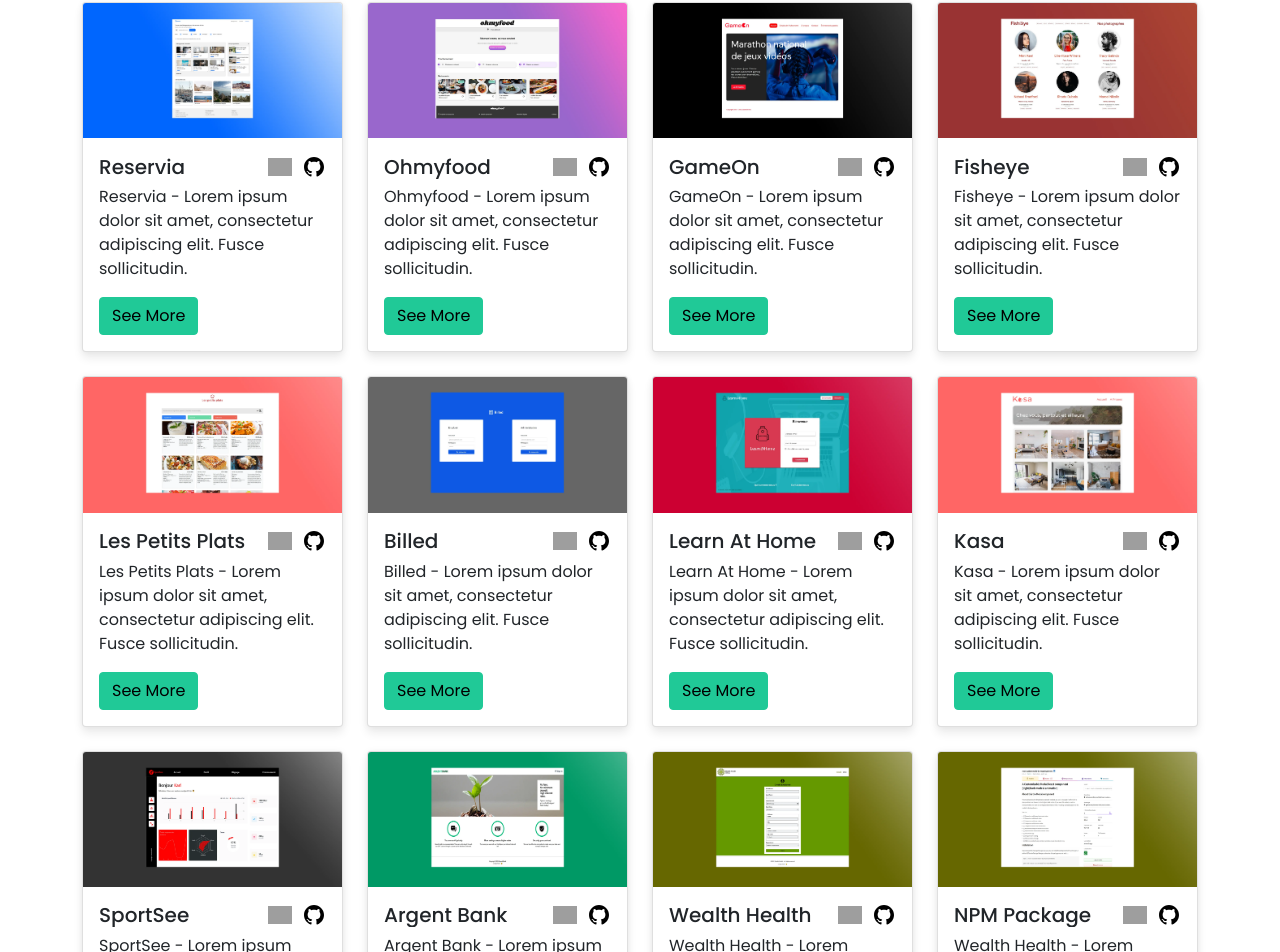
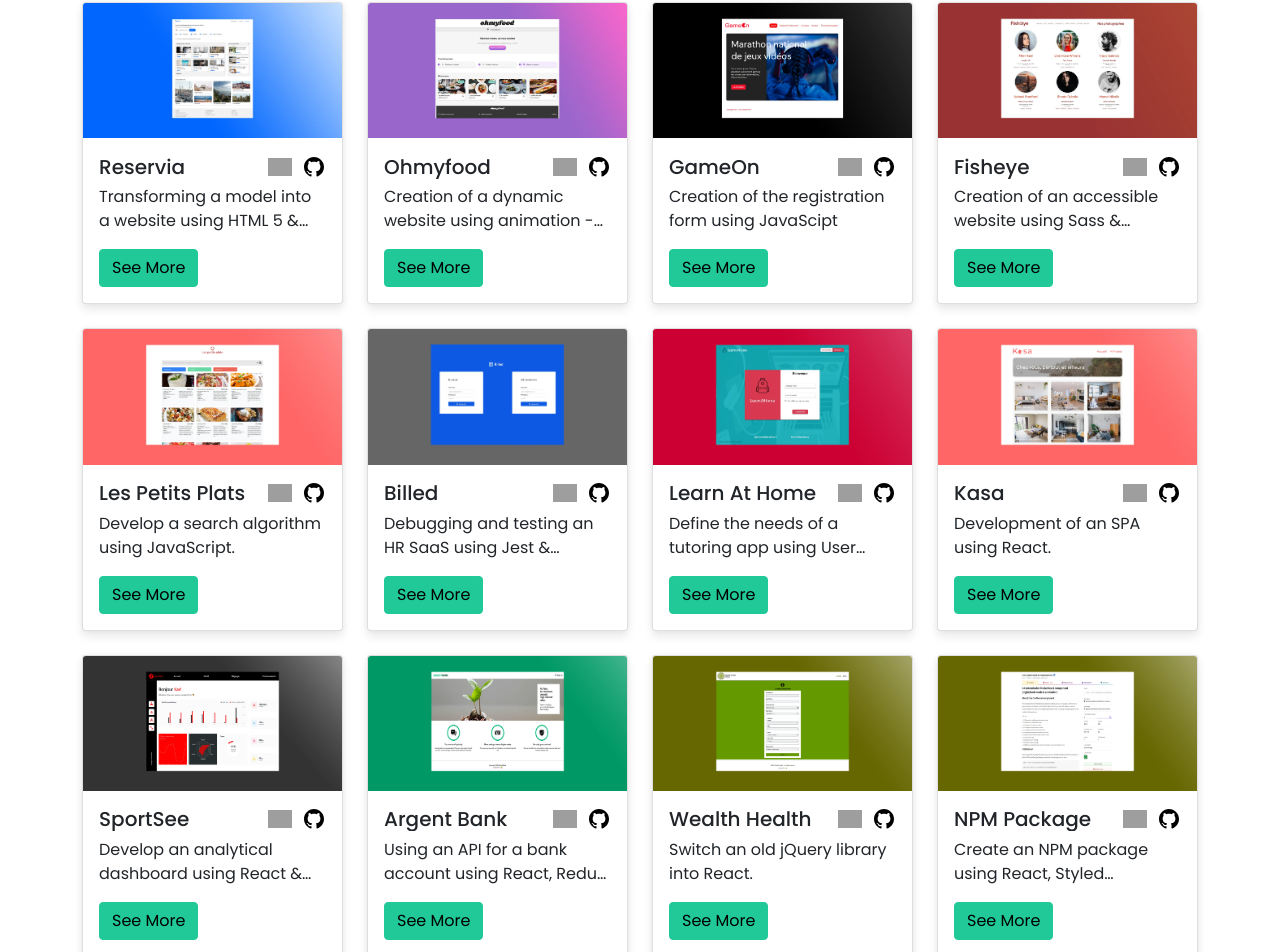
Before and after one commit to Stevens-Mark/Simple-Portfolio, a React (Create React App) app: page / in a window 1280 px wide. Shown: the part 2011-2963 px from the top of the page. Built offline with nearby package versions, Linux system fonts and the light colour scheme; grey boxes are pictures that could not be loaded.

Commit message:
truncate

```diff
--- a/src/assets/data/projects.js
+++ b/src/assets/data/projects.js
@@ -3,7 +3,7 @@ export const projects = [
       "id": "1",
       "date": "2021-03-30",
       "title": "Reservia",
-      "description": "Reservia - Lorem ipsum dolor sit amet, consectetur adipiscing elit. Fusce sollicitudin.",
+      "description": "Transforming a model into a website using HTML 5 & CSS3.",
       "cover": "../images/projects/reservia/001_reserviaFull.webp",
       "alt": "Reservia Website Full Page",
       "textColor": "white",
@@ -41,7 +41,7 @@ export const projects = [
       "id": "2",
       "date": "2021-04-21",
       "title": "Ohmyfood",
-      "description": "Ohmyfood - Lorem ipsum dolor sit amet, consectetur adipiscing elit. Fusce sollicitudin.",
+      "description": "Creation of a dynamic website using animation - Sass.",
       "cover": "../images/projects/ohmyfood/001_ohmyfoodFull.webp",
       "alt": "Ohmyfood Website Full Page",
       "textColor": "white",
@@ -90,7 +90,7 @@ export const projects = [
       "id": "3",
       "date": "2021-05-06",
       "title": "GameOn",
-      "description": "GameOn - Lorem ipsum dolor sit amet, consectetur adipiscing elit. Fusce sollicitudin.",
+      "description": "Creation of the registration form using JavaScipt",
       "cover": "../images/projects/gameon/001_gameOnFull.webp",
       "alt": "Game On Website Full Page",
       "textColor": "white",
@@ -133,7 +133,7 @@ export const projects = [
       "id": "4",
       "date": "2021-06-09",
       "title": "Fisheye",
-      "description": "Fisheye - Lorem ipsum dolor sit amet, consectetur adipiscing elit. Fusce sollicitudin.",
+      "description": "Creation of an accessible website using Sass & JavaScript.",
       "cover": "../images/projects/fisheye/001_fisheyeFull.webp",
       "alt": "Fisheye On Website Full Page",
       "textColor": "white",
@@ -176,7 +176,7 @@ export const projects = [
       "id": "5",
       "date": "2021-07-12",
       "title": "Les Petits Plats",
-      "description": "Les Petits Plats - Lorem ipsum dolor sit amet, consectetur adipiscing elit. Fusce sollicitudin.",
+      "description": "Develop a search algorithm using JavaScript.",
       "cover": "../images/projects/petitsplats/001_petitsplatsFull.webp",
       "alt": "Les Petits Plats On Website Full Page",
       "textColor": "white",
@@ -219,7 +219,7 @@ export const projects = [
       "id": "6",
       "date": "2021-08-09",
       "title": "Billed",
-      "description": "Billed - Lorem ipsum dolor sit amet, consectetur adipiscing elit. Fusce sollicitudin.",
+      "description": "Debugging and testing an HR SaaS using Jest & JavaScript.",
       "cover": "../images/projects/billed/billed_1.webp",
       "alt": "Billed login Page",
       "textColor": "white",
@@ -262,7 +262,7 @@ export const projects = [
       "id": "7",
       "date": "2021-09-20",
       "title": "Learn At Home",
-      "description": "Learn At Home - Lorem ipsum dolor sit amet, consectetur adipiscing elit. Fusce sollicitudin.",
+      "description": "Define the needs of a tutoring app using User Stories & Figma.",
       "cover": "../images/projects/learn/001_learnLogin.webp",
       "alt": "Learn At Home login Page",
       "textColor": "white",
@@ -317,7 +317,7 @@ export const projects = [
       "id": "8",
       "date": "2021-10-18",
       "title": "Kasa",
-      "description": "Kasa - Lorem ipsum dolor sit amet, consectetur adipiscing elit. Fusce sollicitudin.",
+      "description": "Development of an SPA using React.",
       "cover": "../images/projects/kasa/001_kasaTop.webp",
       "alt": "Kasa Home Page - Top",
       "textColor": "white",
@@ -360,7 +360,7 @@ export const projects = [
       "id": "9",
       "date": "2021-11-08",
       "title": "SportSee",
-      "description": "SportSee - Lorem ipsum dolor sit amet, consectetur adipiscing elit. Fusce sollicitudin.",
+      "description": "Develop an analytical dashboard using React & Recharts.",
       "cover": "../images/projects/sportsee/sportsee2.webp",
       "alt": "SportSee Website Full Page",
       "textColor": "white",
@@ -397,7 +397,7 @@ export const projects = [
       "id": "10",
 			"date": "2021-12-02",
       "title": "Argent Bank",
-      "description": "Argent Bank - Lorem ipsum dolor sit amet, consectetur adipiscing elit. Fusce sollicitudin.",
+      "description": "Using an API for a bank account using React, Redux & Swagger.",
       "cover": "../images/projects/argentbank/argentbank1.webp",
       "alt": "Argent Bank Website Full Page",
       "textColor": "white",
@@ -440,7 +440,7 @@ export const projects = [
       "id": "11",
       "date": "2022-03-29",
       "title": "Wealth Health",
-      "description": "Wealth Health - Lorem ipsum dolor sit amet, consectetur adipiscing elit. Fusce sollicitudin.",
+      "description": "Switch an old jQuery library into React.",
       "cover": "../images/projects/wealth/wealth1.webp",
       "alt": "Wealth Health Website Full Page",
       "textColor": "white",
@@ -489,7 +489,7 @@ export const projects = [
       "id": "12",
       "date": "2022-03-29",
       "title": "NPM Package",
-      "description": "Wealth Health - Lorem ipsum dolor sit amet, consectetur adipiscing elit. Fusce sollicitudin.",
+      "description": "Create an NPM package using React, Styled Components & NPM.",
       "cover": "../images/projects/wealthnpmplugin/wealthmodal1.webp",
       "alt": "Wealth Health Modal",
       "textColor": "white",
--- a/src/components/Card.jsx
+++ b/src/components/Card.jsx
@@ -20,7 +20,7 @@ const Card = ( { project } ) => {
             <h5 className="card-title mb-0 text-truncate">{title}</h5>
             <Links website={website} github={github} />
           </div>
-          <p className="card-text mt-1">{description}</p>
+          <p className="card-text mt-1 customTruncate">{description}</p>
 
           <a href={`#project${id}Info`} className="btn btn-primary" data-bs-toggle="offcanvas" role="button"
           aria-controls={`project${id}Info`}>See More</a>
--- a/src/sass/components/_card.scss
+++ b/src/sass/components/_card.scss
@@ -12,3 +12,16 @@
     box-shadow: 0 10px 20px rgba(0,0,0,.12), 0 4px 8px rgba(0,0,0,.06);
   }
 }
+
+.customTruncate {
+  -webkit-box-orient: vertical;
+  -webkit-line-clamp: 3;    // text truncated if needed
+  display: -webkit-box;
+  // font-size: clamp(0.9rem, 1vw, 1rem);
+  overflow: hidden;
+  text-overflow: ellipsis;
+
+  @media screen and (min-width: 576px) {
+    -webkit-line-clamp: 2;
+  }
+}
```
